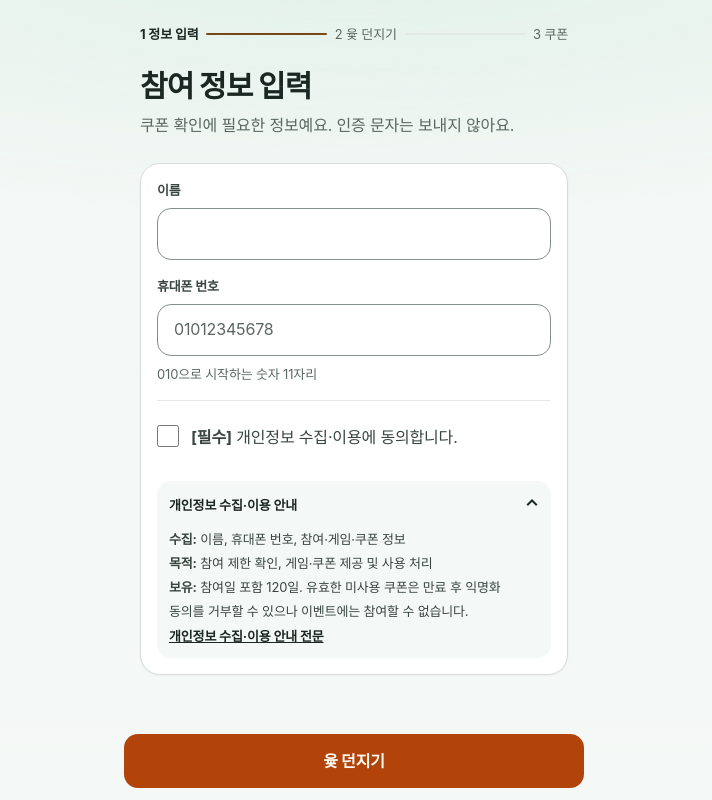
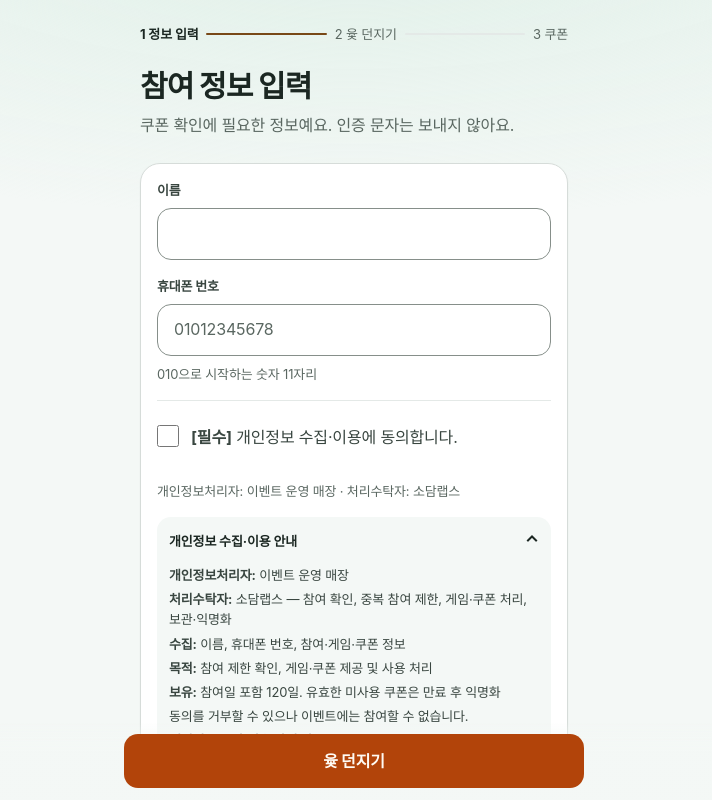
Before and after one commit to Eehoyoung/yut-review, a Next.js app in the folder frontend/: page /s/1/identify in a window 1280 px wide. Both pictures are taken after a click on the heading "개인정보 수집·이용 안내". Shown: the top 800 px of the page, without its empty margins (286-998 px from the left). Built offline with nearby package versions, Linux system fonts and the light colour scheme; no server answers; a web font is replaced by a local one.

Commit message:
fix(privacy): show store controller in customer consent flow

```diff
--- a/frontend/src/app/s/[storeToken]/identify/page.tsx
+++ b/frontend/src/app/s/[storeToken]/identify/page.tsx
@@ -2,12 +2,12 @@
 import { FormEvent, useRef, useState } from "react";
 import Link from "next/link";
 import { useParams, useRouter } from "next/navigation";
-import { useMutation } from "@tanstack/react-query";
+import { useMutation, useQuery } from "@tanstack/react-query";
 import { ApiClientError, api, errorMessage } from "@/lib/api";
 import { useSession } from "@/lib/session";
 import { PHONE_LENGTH, isPhone, onlyDigits } from "@/features/normalize";
-import type { Coupon, CustomerState, GameCreated } from "@/types/api";
-import { CUSTOMER_PRIVACY_VERSION } from "@/lib/legal";
+import type { Coupon, CustomerState, GameCreated, StoreSummary } from "@/types/api";
+import { CUSTOMER_PRIVACY_VERSION, legalOperator } from "@/lib/legal";
 
 /**
  * 입력 검증. 첫 번째 문제와 그 칸의 id를 함께 돌려준다.
@@ -28,6 +28,11 @@ export default function Identify() {
   const [name, setName] = useState("");
   const [phone, setPhone] = useState("");
   const [agreed, setAgreed] = useState(false);
+  const store = useQuery({
+    queryKey: ["store", token],
+    queryFn: () => api<StoreSummary>(`/public/stores/by-token/${encodeURIComponent(token)}`),
+    staleTime: 60_000,
+  });
   // 제출을 눌러 본 뒤에만 이유를 말한다. 이름을 치는 중에 아직 오지도 않은
   // 전화번호 칸을 지적하면 손님에게는 잔소리로 읽힌다.
   const [tried, setTried] = useState(false);
@@ -132,9 +137,14 @@ export default function Identify() {
             <input id="agree" type="checkbox" checked={agreed} onChange={(e) => setAgreed(e.target.checked)} required />
             <span><b>[필수]</b> 개인정보 수집·이용에 동의합니다.</span>
           </label>
+          <small className="hint">
+            개인정보처리자: {store.data?.name ?? "이벤트 운영 매장"} · 처리수탁자: {legalOperator.businessName}
+          </small>
           <details className="consent-details">
             <summary>개인정보 수집·이용 안내</summary>
             <div className="consent-summary" aria-describedby="agree">
+              <p><b>개인정보처리자:</b> {store.data?.name ?? "이벤트 운영 매장"}</p>
+              <p><b>처리수탁자:</b> {legalOperator.businessName} — 참여 확인, 중복 참여 제한, 게임·쿠폰 처리, 보관·익명화</p>
               <p><b>수집:</b> 이름, 휴대폰 번호, 참여·게임·쿠폰 정보</p>
               <p><b>목적:</b> 참여 제한 확인, 게임·쿠폰 제공 및 사용 처리</p>
               <p><b>보유:</b> 참여일 포함 120일. 유효한 미사용 쿠폰은 만료 후 익명화</p>
```
